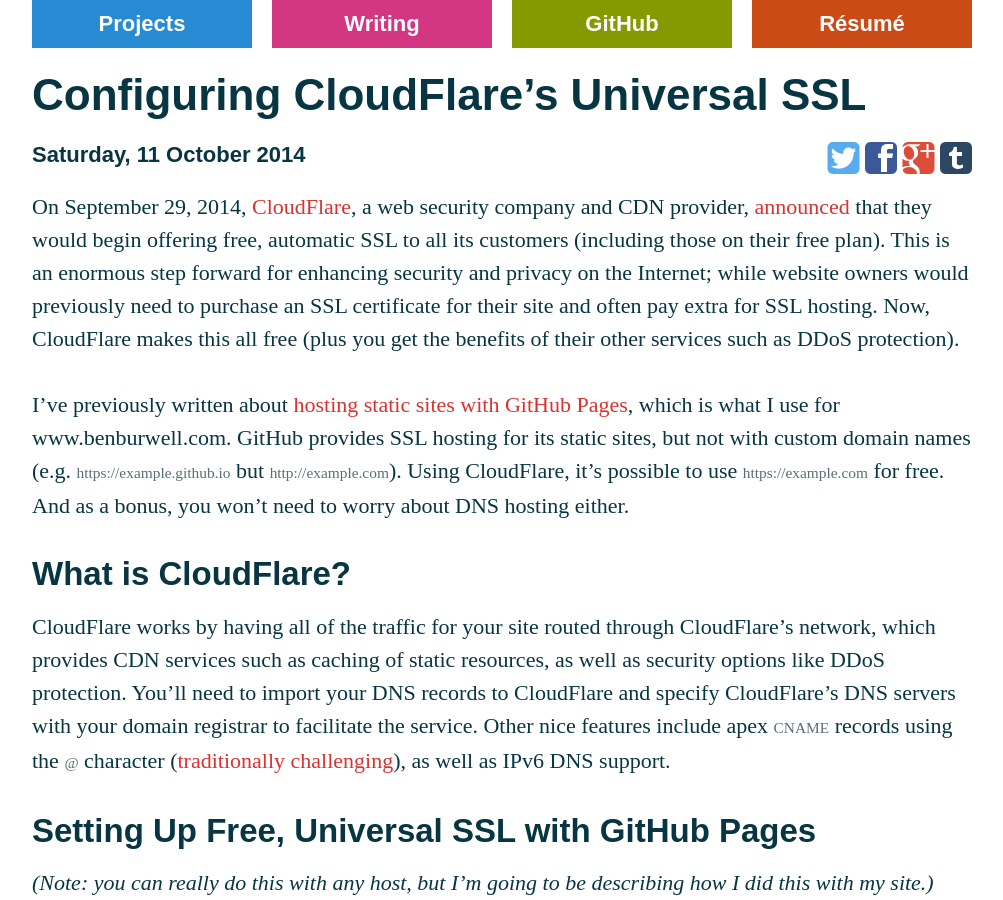
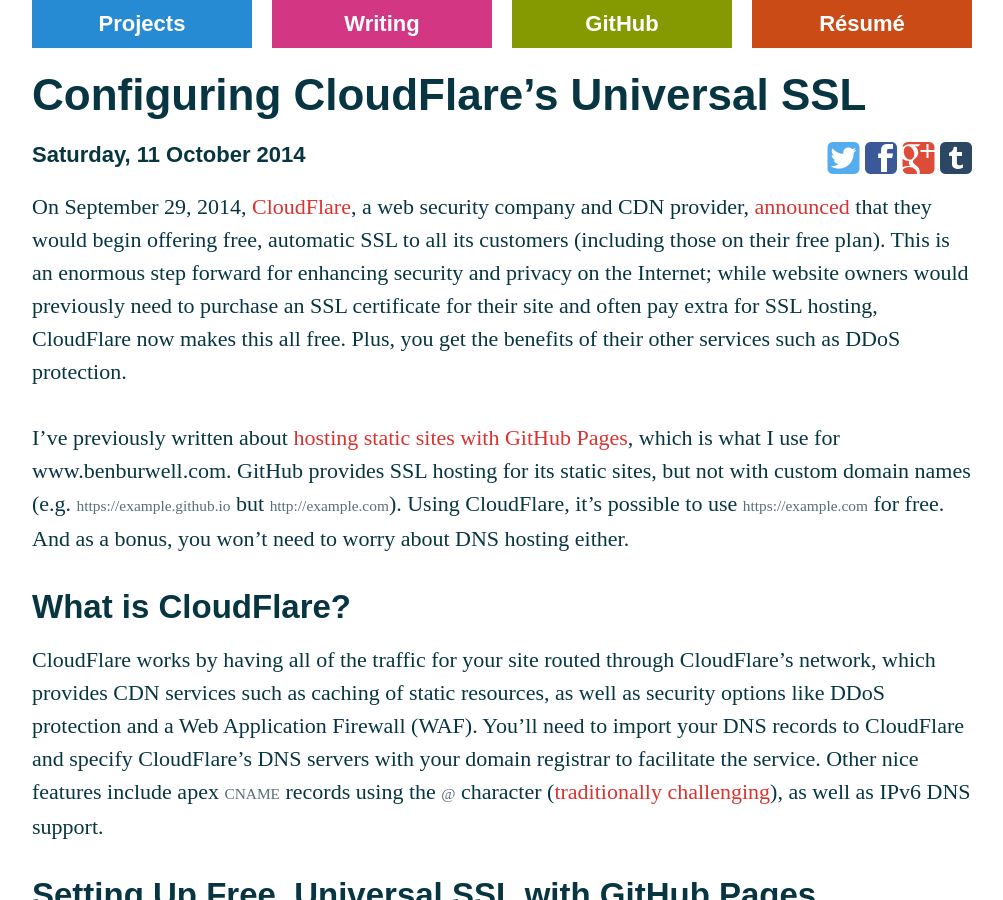
Before and after one commit to benburwell/benburwell.github.io, a Jekyll site: the page built from _posts/2014-10-11-configuring-cloudflare-universal-ssl.markdown, in a window 1280 px wide and 900 px high. Shown: the whole window, without its empty margins (138-1141 px from the left). Built offline with Jekyll 4.4.1, drawn with Linux system fonts in a browser that asks for light colours; Markdown is read by kramdown in place of the engine named in the settings; comment, search, counter and statistics services are not loaded.

Commit message:
Fix up some typos in Universal SSL post

```diff
--- a/_posts/2014-10-11-configuring-cloudflare-universal-ssl.markdown
+++ b/_posts/2014-10-11-configuring-cloudflare-universal-ssl.markdown
@@ -7,14 +7,14 @@
 image: https://www.benburwell.com/assets/images/universal-ssl.png
 ---
 
-On September 29, 2014, [CloudFlare](https://www.cloudflare.com/), a web security company and CDN provider, [announced](http://blog.cloudflare.com/introducing-universal-ssl/) that they would begin offering free, automatic SSL to all its customers (including those on their free plan). This is an enormous step forward for enhancing security and privacy on the Internet; while website owners would previously need to purchase an SSL certificate for their site and often pay extra for SSL hosting. Now, CloudFlare makes this all free (plus you get the benefits of their other services such as DDoS protection).
+On September 29, 2014, [CloudFlare](https://www.cloudflare.com/), a web security company and CDN provider, [announced](http://blog.cloudflare.com/introducing-universal-ssl/) that they would begin offering free, automatic SSL to all its customers (including those on their free plan). This is an enormous step forward for enhancing security and privacy on the Internet; while website owners would previously need to purchase an SSL certificate for their site and often pay extra for SSL hosting, CloudFlare now makes this all free. Plus, you get the benefits of their other services such as DDoS protection.
 
 I’ve previously written about [hosting static sites with GitHub Pages](https://www.benburwell.com/writing/migrating-to-github-pages-and-jekyll/), which is what I use for www.benburwell.com. GitHub provides SSL hosting for its static sites, but not with custom domain names (e.g. `https://example.github.io` but `http://example.com`). Using CloudFlare, it’s possible to use `https://example.com` for free. And as a bonus, you won’t need to worry about DNS hosting either.
 
 What is CloudFlare?
 -------------------
 
-CloudFlare works by having all of the traffic for your site routed through CloudFlare’s network, which provides CDN services such as caching of static resources, as well as security options like DDoS protection. You’ll need to import your DNS records to CloudFlare and specify CloudFlare’s DNS servers with your domain registrar to facilitate the service. Other nice features include apex `CNAME` records using the `@` character ([traditionally challenging](http://stackoverflow.com/a/16041655)), as well as IPv6 DNS support.
+CloudFlare works by having all of the traffic for your site routed through CloudFlare’s network, which provides CDN services such as caching of static resources, as well as security options like DDoS protection and a Web Application Firewall (WAF). You’ll need to import your DNS records to CloudFlare and specify CloudFlare’s DNS servers with your domain registrar to facilitate the service. Other nice features include apex `CNAME` records using the `@` character ([traditionally challenging](http://stackoverflow.com/a/16041655)), as well as IPv6 DNS support.
 
 
 Setting Up Free, Universal SSL with GitHub Pages
```
